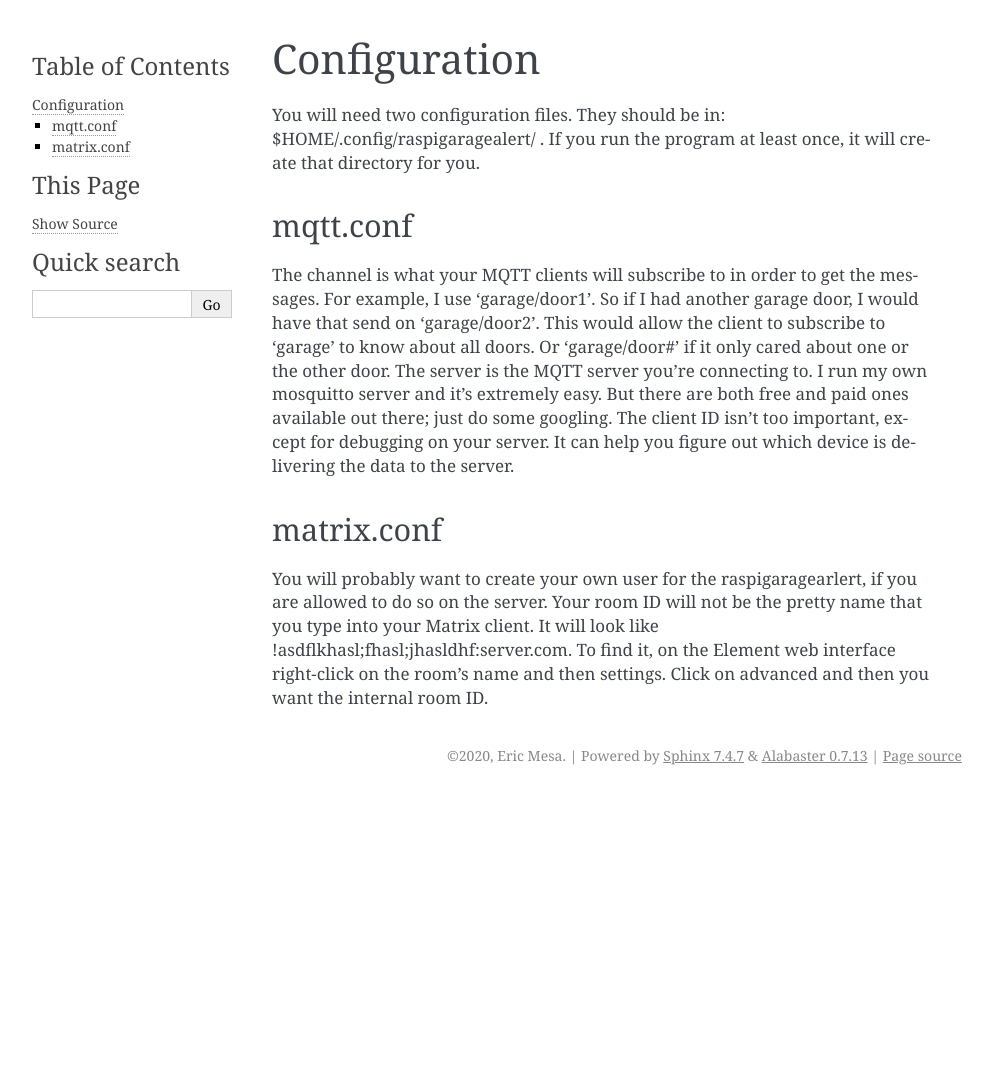
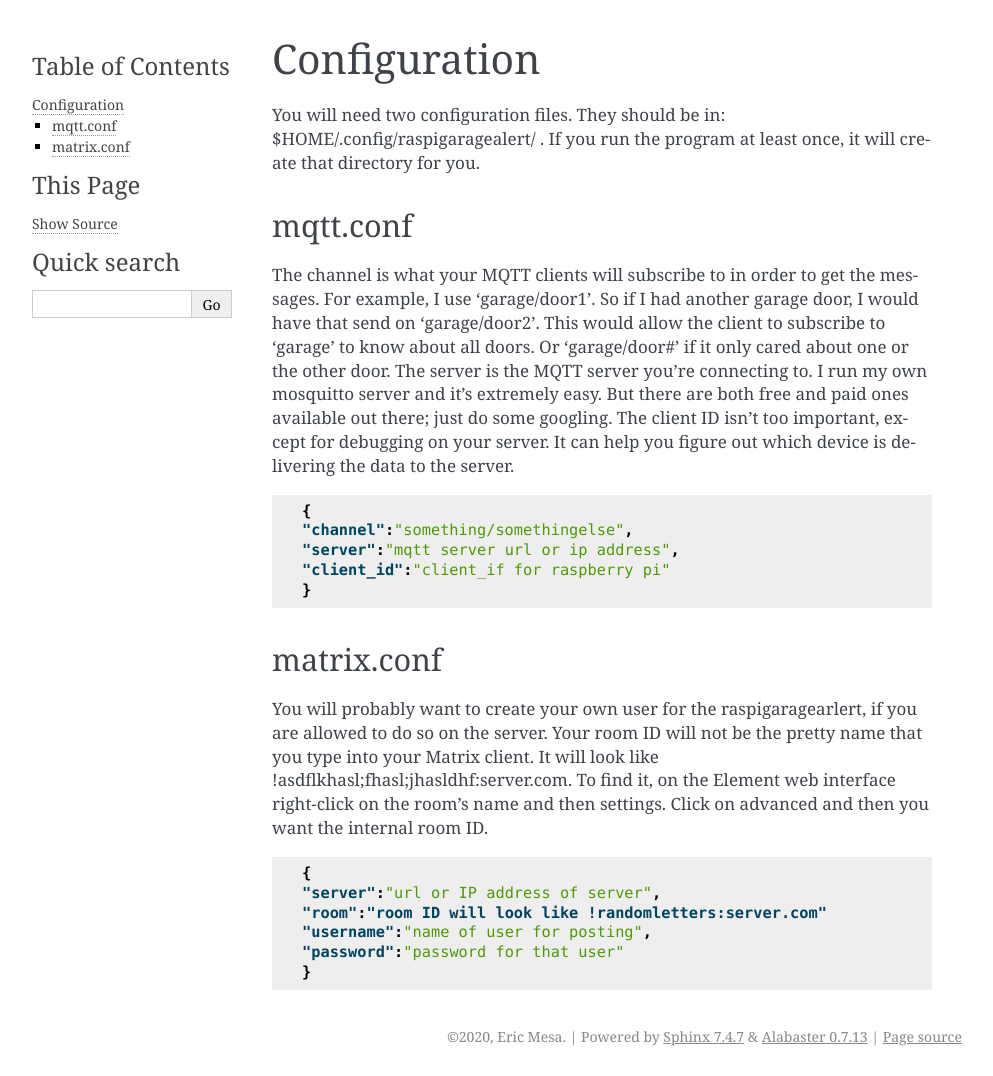
Before and after one commit to djotaku/raspi_garage_alert, a Sphinx documentation site: the page built from docs/configuration.rst, in a window 1280 px wide. Shown: the whole page, without its empty margins (148-1141 px from the left). Built offline with Sphinx 7.4.7, drawn with Linux system fonts in a browser that asks for light colours; before the commit the page ends 900 px from its top, so only the background shows below that.

Commit message:
changing highlights to code-blocks

```diff
--- a/docs/configuration.rst
+++ b/docs/configuration.rst
@@ -9,7 +9,7 @@ mqtt.conf
 
 The channel is what your MQTT clients will subscribe to in order to get the messages. For example, I use 'garage/door1'. So if I had another garage door, I would have that send on 'garage/door2'. This would allow the client to subscribe to 'garage' to know about all doors. Or 'garage/door#' if it only cared about one or the other door. The server is the MQTT server you're connecting to. I run my own mosquitto server and it's extremely easy. But there are both free and paid ones available out there; just do some googling. The client ID isn't too important, except for debugging on your server. It can help you figure out which device is delivering the data to the server.
 
-.. highlight:: json
+.. code-block:: json
 
    {
    "channel":"something/somethingelse",
@@ -22,7 +22,7 @@ matrix.conf
 
 You will probably want to create your own user for the raspigaragearlert, if you are allowed to do so on the server. Your room ID will not be the pretty name that you type into your Matrix client. It will look like !asdflkhasl;fhasl;jhasldhf:server.com. To find it, on the Element web interface right-click on the room's name and then settings. Click on advanced and then you want the internal room ID.
 
-.. highlight:: json
+.. code-block:: json
 
    {
    "server":"url or IP address of server",
```
